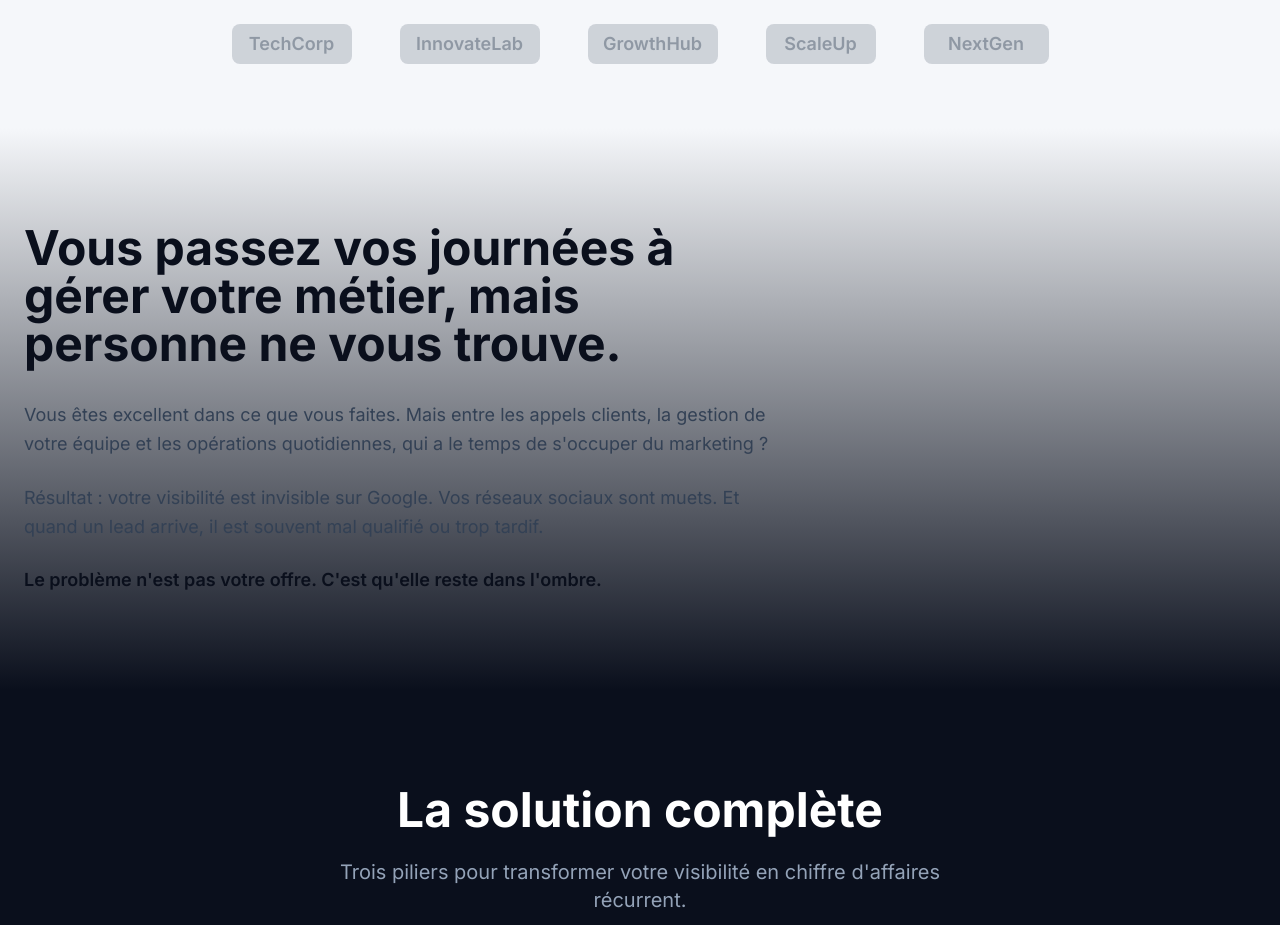
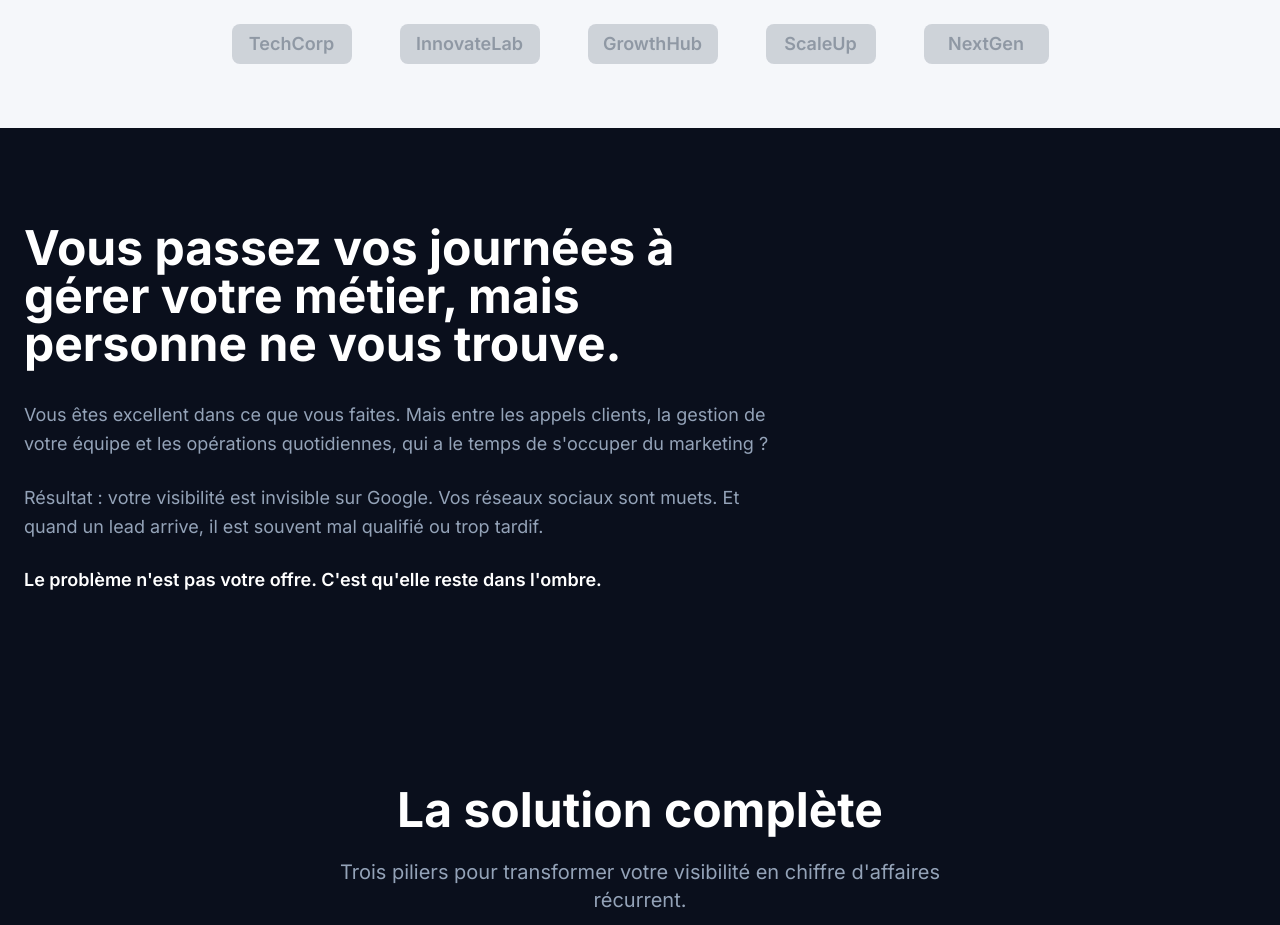
Before and after one commit to agenceleela/AgenceLeela, a Next.js app: page / in a window 1280 px wide. Shown: the part 900-1825 px from the top of the page. Built offline with nearby package versions, Linux system fonts and the light colour scheme.

Commit message:
fix: transition clair/sombre dynamique au scroll + contraste textes (Problem)

```diff
--- a/app/globals.css
+++ b/app/globals.css
@@ -5,7 +5,6 @@
 :root {
   --foreground-rgb: 10, 15, 28;
   --background-start-rgb: 255, 255, 255;
-  --background-end-rgb: 10, 15, 28;
 }
 
 * {
@@ -18,18 +17,11 @@ html {
   scroll-behavior: smooth;
 }
 
+/* NOTE DEV: dégradé statique global supprimé. La transition clair/sombre est désormais
+   animée au scroll dans components/Problem.tsx (useScroll + useTransform).
+   Chaque section porte son propre fond pour éviter tout voile gris parasite. */
 body {
   color: rgb(var(--foreground-rgb));
-  background: linear-gradient(
-      to bottom,
-      transparent,
-      rgb(var(--background-end-rgb))
-    )
-    rgb(var(--background-start-rgb));
+  background: rgb(var(--background-start-rgb));
   min-height: 100vh;
 }
-
-/* NOTE DEV: Transition fluide pour le theme switch au scroll */
-.theme-transition {
-  transition: background-color 0.5s ease, color 0.5s ease;
-}
--- a/components/Problem.tsx
+++ b/components/Problem.tsx
@@ -1,10 +1,30 @@
 'use client'
 
-import { motion } from 'framer-motion'
+import { motion, useScroll, useTransform } from 'framer-motion'
+import { useRef } from 'react'
+
+// NOTE DEV: Transition dynamique liée au scroll (comportement type mercury) :
+// le fond passe de #F5F7FA à #0A0F1C proportionnellement à la progression du scroll,
+// et les textes s'éclaircissent en synchrone pour garantir le contraste à tout instant.
+// Offset ["start end", "center center"] : la section est pleinement sombre dès qu'elle
+// est centrée à l'écran, assurant la continuité avec BentoGrid (fond bleu nuit).
 
 export default function Problem() {
+  const ref = useRef<HTMLElement>(null)
+
+  const { scrollYProgress } = useScroll({
+    target: ref,
+    offset: ['start end', 'center center'],
+  })
+
+  // NOTE DEV: valeur de départ alignée sur le fond de fin de SocialProof (#F5F7FA)
+  const backgroundColor = useTransform(scrollYProgress, [0, 1], ['#F5F7FA', '#0A0F1C'])
+  const headingColor = useTransform(scrollYProgress, [0.15, 0.6], ['#0A0F1C', '#FFFFFF'])
+  const textColor = useTransform(scrollYProgress, [0.15, 0.6], ['#334155', '#94A3B8'])
+  const emphasisColor = useTransform(scrollYProgress, [0.15, 0.6], ['#0A0F1C', '#FFFFFF'])
+
   return (
-    <section className="py-24 bg-gradient-to-b from-leela-light-gray to-leela-dark-blue">
+    <motion.section ref={ref} style={{ backgroundColor }} className="py-24">
       <div className="max-w-7xl mx-auto px-6">
         <motion.div
           initial={{ opacity: 0, y: 40 }}
@@ -13,27 +33,30 @@ export default function Problem() {
           transition={{ duration: 0.8 }}
           className="max-w-3xl"
         >
-          <h2 className="text-4xl md:text-5xl font-bold text-leela-dark-blue mb-8 leading-tight">
+          <motion.h2
+            style={{ color: headingColor }}
+            className="text-4xl md:text-5xl font-bold mb-8 leading-tight"
+          >
             Vous passez vos journées à gérer votre métier, mais personne ne vous trouve.
-          </h2>
+          </motion.h2>
 
-          <div className="space-y-6 text-lg text-leela-slate leading-relaxed">
-            <p>
+          <div className="space-y-6 text-lg leading-relaxed">
+            <motion.p style={{ color: textColor }}>
               Vous êtes excellent dans ce que vous faites. Mais entre les appels clients,
               la gestion de votre équipe et les opérations quotidiennes, qui a le temps
               de s'occuper du marketing ?
-            </p>
-            <p>
+            </motion.p>
+            <motion.p style={{ color: textColor }}>
               Résultat : votre visibilité est invisible sur Google. Vos réseaux sociaux
               sont muets. Et quand un lead arrive, il est souvent mal qualifié ou trop
               tardif.
-            </p>
-            <p className="font-semibold text-leela-dark-blue">
+            </motion.p>
+            <motion.p style={{ color: emphasisColor }} className="font-semibold">
               Le problème n'est pas votre offre. C'est qu'elle reste dans l'ombre.
-            </p>
+            </motion.p>
           </div>
         </motion.div>
       </div>
-    </section>
+    </motion.section>
   )
 }
```
